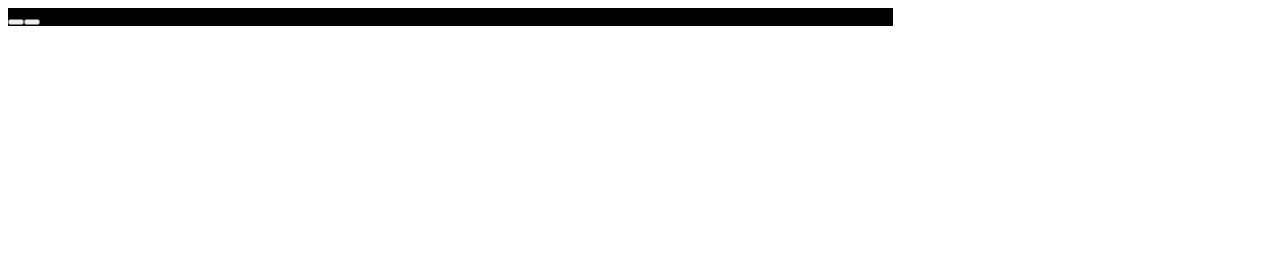
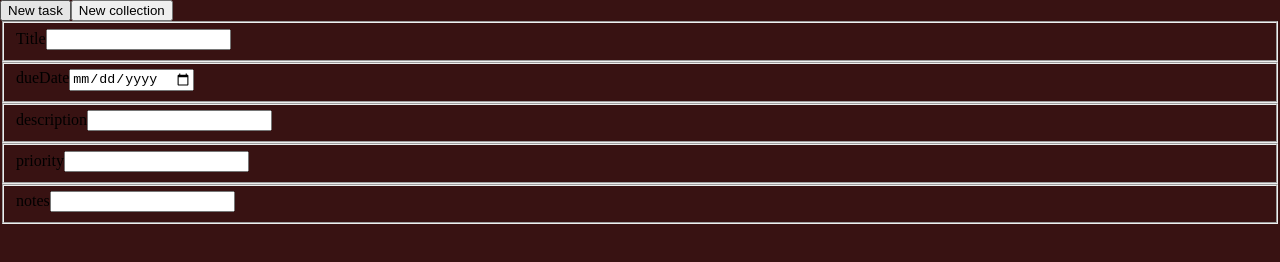
Before and after one commit to Th0se/to-do-list, a website built with webpack: page dist/index.html in a window 1280 px wide. Built offline with nearby package versions, Linux system fonts and the light colour scheme.

Commit message:
Add a form for users to enter information.

```diff
--- a/src/UI.js
+++ b/src/UI.js
@@ -19,9 +19,11 @@ const add = () => {
     container.setAttribute(`id`, `addContainer`);
 
     const task = addTask();
+    task.textContent = `New task`;
     container.appendChild(task);
 
     const collection = addCollection();
+    collection.textContent = `New collection`;
     container.appendChild(collection);
 
     return container;
@@ -69,6 +71,83 @@ const viewContent = () => {
     // appended to motherContainer()
 };
 
+const taskForm = () => {
+    const container = document.createElement(`div`);
+    container.setAttribute(`id`, `taskForm`);
+
+    const form = document.createElement(`form`);
+    form.classList.add(`taskForm`);
+    container.appendChild(form);
+
+    const fieldset1 = document.createElement(`fieldset`);
+    fieldset1.classList.add(`fieldset`);
+    form.appendChild(fieldset1);
+
+    const fieldset1Label = document.createElement(`label`);
+    fieldset1Label.classList.add(`formLabel`);
+    fieldset1Label.textContent = `Title`;
+    fieldset1.appendChild(fieldset1Label);
+
+    const fieldset1Input = document.createElement(`input`);
+    fieldset1Input.classList.add(`formInput`);
+    fieldset1.appendChild(fieldset1Input);
+
+    const fieldset2 = document.createElement(`fieldset`);
+    fieldset2.classList.add(`fieldset`);
+    form.appendChild(fieldset2);
+
+    const fieldset2Label = document.createElement(`label`);
+    fieldset2Label.classList.add(`Formabel`);
+    fieldset2Label.textContent = `dueDate`;
+    fieldset2.appendChild(fieldset2Label);
+
+    const fieldset2Input = document.createElement(`input`);
+    fieldset2Input.classList.add(`formInput`);
+    fieldset2Input.setAttribute(`type`, `date`);
+    fieldset2.appendChild(fieldset2Input);
+
+    const fieldset3 = document.createElement(`fieldset`);
+    fieldset3.classList.add(`fieldset`);
+    form.appendChild(fieldset3);
+
+    const fieldset3Label = document.createElement(`label`);
+    fieldset3Label.classList.add(`formLabel`);
+    fieldset3.textContent = `description`;
+    fieldset3.appendChild(fieldset3Label);
+
+    const fieldset3Input = document.createElement(`input`);
+    fieldset3Input.classList.add(`formInput`);
+    fieldset3.appendChild(fieldset3Input);
+
+    const fieldset4 = document.createElement(`fieldset`);
+    fieldset4.classList.add(`fieldset`);
+    form.appendChild(fieldset4);
+
+    const fieldset4Label = document.createElement(`label`);
+    fieldset4Label.classList.add(`formLabel`);
+    fieldset4Label.textContent = `priority`;
+    fieldset4.appendChild(fieldset4Label);
+
+    const fieldset4Input = document.createElement(`input`);
+    fieldset4Input.classList.add(`formInput`);
+    fieldset4.appendChild(fieldset4Input);
+
+    const fieldset5 = document.createElement(`fieldset`);
+    fieldset5.classList.add(`fieldset`);
+    form.appendChild(fieldset5);
+
+    const fieldset5Label = document.createElement(`label`);
+    fieldset5Label.classList.add(`formLabel`);
+    fieldset5Label.textContent = `notes`;
+    fieldset5.appendChild(fieldset5Label);
+
+    const fieldset5Input = document.createElement(`input`);
+    fieldset5Input.classList.add(`formInput`);
+    fieldset5.appendChild(fieldset5Input);
+
+    return container;
+}
+
 const motherContainer = () => {
     const container = document.createElement(`div`);
     container.setAttribute(`id`, 'motherContainer');
@@ -78,6 +157,9 @@ const motherContainer = () => {
 
     const content = viewContent();
     container.appendChild(content);
+
+    const form = taskForm();
+    container.appendChild(form);
 
     return container;
 };
--- /dev/null
+++ b/src/bridge.js
@@ -0,0 +1,4 @@
+const motherCollection = [];
+
+const task = document.querySelector(`#addTaskButton`);
+task.addEventListener(`click`, '')
--- a/src/records.js
+++ b/src/records.js
@@ -1,8 +1,5 @@
-const sideBar = document.querySelector(`#sideBar`);
-
-
 const record = () => {
-    const task = (title, dueDate, description, priority, notes, checklist) => {
+    const task = (title, dueDate, description, priority, notes) => {
         const record = {
             title: title,
             dueDate: dueDate,
--- a/src/styles.css
+++ b/src/styles.css
@@ -1,5 +1,8 @@
+body {
+    margin: 0;
+}
+
 #motherContainer {
-    width: 70%;
-    height: 70%;
-    background-color: black;
+    height: 100vh;
+    background-color: rgb(56, 18, 18);
 }
```
Also changed, not shown: dist/index.bundle.js, dist/records.bundle.js (deleted).
